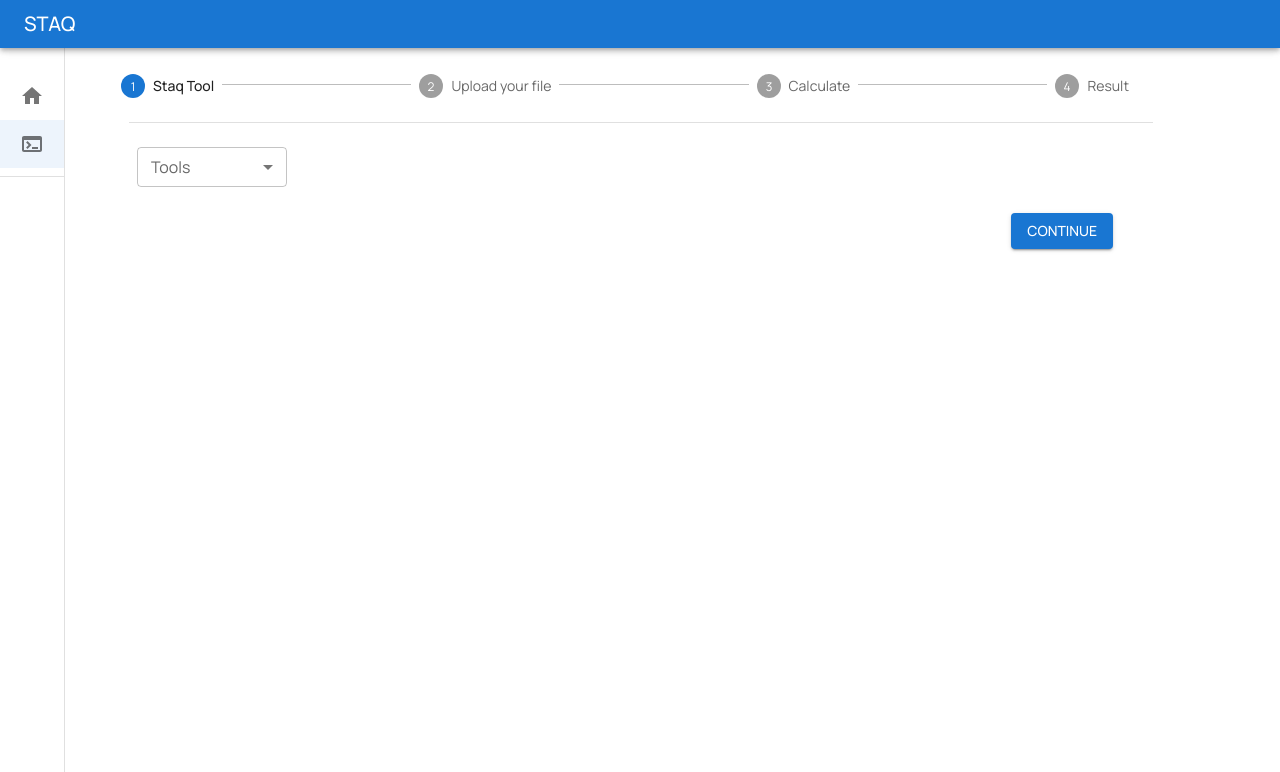
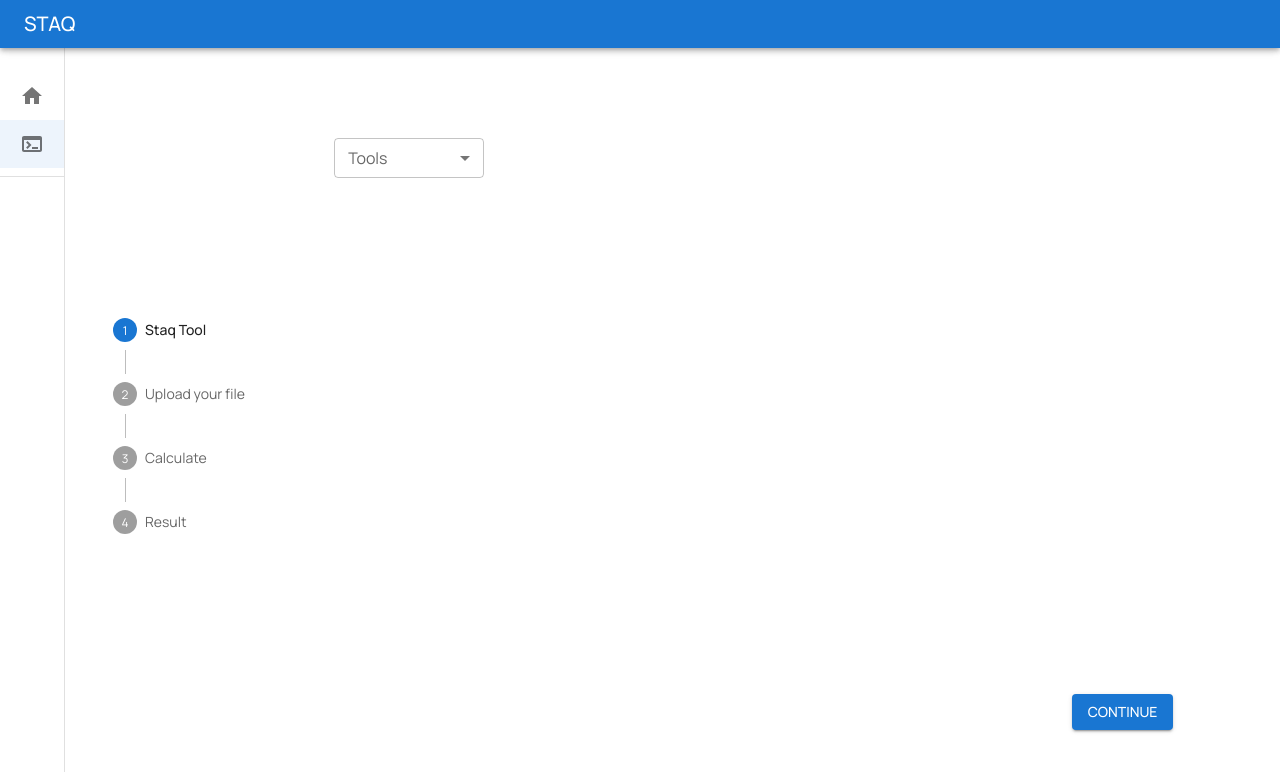
Before and after one commit to softwareQinc/staq_gui, a React (Create React App) app: page /staqtool in a window 1280 px wide. Shown: the top 772 px of the page. Built offline with nearby package versions, Linux system fonts and the light colour scheme.

Commit message:
styled stepper, alert message

```diff
--- a/src/App.css
+++ b/src/App.css
@@ -33,7 +33,7 @@
   /*border-radius: 5%;*/
   /*padding: 20px;*/
   height: 80vh;
-  overflow: auto;
+  /*overflow: auto;*/
 }
 
 .drawerPaper {
--- a/src/components/Drawer.js
+++ b/src/components/Drawer.js
@@ -75,7 +75,7 @@ function DrawerComponent(props) {
             <List>
                 {routes.map((route, index) => (
                     //<Link to={route.path} key={index}>
-                    <ListItem selected={route.path == pathname} disablePadding={true} key={index} button={true} sx={{ display: 'block' }}
+                    <ListItem selected={route.path === pathname} disablePadding={true} key={index} button={true} sx={{ display: 'block' }}
                         component={Link} onClick={route.onClick}>
                         <ListItemButton
                             sx={{
--- a/src/components/ToolBox.js
+++ b/src/components/ToolBox.js
@@ -13,7 +13,7 @@ function ToolBox({ tools, onChangingList, ...props }) {
         onChangingList([...selectedTools, tool_config[e.target.value]]);
     }
     return (
-        <Box ph={2}>
+        <Box>
             <Box>
                 <FormControl sx={{ m: 1, minWidth: 150 }} size='small'>
                     <InputLabel id="demo-simple-select-label">Tools</InputLabel>
@@ -36,7 +36,7 @@ function ToolBox({ tools, onChangingList, ...props }) {
                     </Select>
                 </FormControl>
             </Box>
-            <ListItem disablePadding direction="row" spacing={1} style={{ flexWrap: 'wrap', marginTop: 10, paddingHorizontal: 0 }}>
+            <ListItem disablePadding direction="row" spacing={1} style={{ flexWrap: 'wrap', marginTop: 10, paddingHorizontal: 0, height: '60vh', overflowY: 'auto' }}>
                 {
                     selectedTools.map((item, idx) => {
                         return (
--- a/src/pages/StaqTool.js
+++ b/src/pages/StaqTool.js
@@ -10,6 +10,7 @@ import ToolBox from '../components/ToolBox';
 
 const steps = ['Staq Tool', "Upload your file", "Calculate", "Result"]
 const CONTAINER_WIDTH = '80vw'
+const CONTAINER_HEIGHT = '80vh'
 
 function StaqTool() {
     const [isUploaded, setIsUploaded] = useState(false);
@@ -49,7 +50,7 @@ function StaqTool() {
             return;
         }
 
-        if (activeStep == 2) {
+        if (activeStep === 2) {
             uploadData();
         } else {
             setAlertData(null)
@@ -138,19 +139,27 @@ function StaqTool() {
     return (
         <>
             <Toolbar />
-            <Grid container spacing={2}
-                justifyContent="center" style={{}}>
-                <Grid item xs={12}>
-                    <Box mt={1} style={{ width: CONTAINER_WIDTH, justifyContent: 'center' }}>
+            <Box style={{}}>
+                <Box mt={1} style={{}}>
+
+                </Box>
+            </Box>
+            <Grid container spacing={2} style={{ marginTop: '10px' }}>
+                <Grid item sm={12} style={{ padding: 0 }}>
+                    <Box style={{ width: '40vw', height: '48px' }}>
                         {
                             alertData &&
                             <Alert variant="filled" severity={alertData.severity} >
                                 {alertData.msg}
                             </Alert>
+
                         }
                     </Box>
-                    <Box mt={3} pb={3} style={{ width: CONTAINER_WIDTH }}>
+                </Grid>
+                <Grid item sm={2} style={{ display: 'flex', alignItems: 'center' }}>
+                    <Box mt={1} pr={1} pb={3}>
                         <Stepper activeStep={activeStep}
+                            orientation="vertical"
                         >
                             {steps.map((label, index) => (
                                 <Step key={label} completed={completed[index]}>
@@ -160,23 +169,30 @@ function StaqTool() {
                                 </Step>
                             ))}
                         </Stepper>
+                        <Divider orientation='vertical' />
                     </Box>
-                    <Divider variant="middle" style={{ width: CONTAINER_WIDTH }} />
-                    <Box mt={2} pr={2} pl={2} style={{ width: CONTAINER_WIDTH, height: '80vh' }}>
-                        {activeStep == 0 && (
+                </Grid>
+                <Grid item sm={9} style={{
+                    height: CONTAINER_HEIGHT,
+                    display: 'flex',
+                    flexDirection: 'column',
+                    justifyContent: 'space-between'
+                }}>
+                    <Box mt={1} pr={2} pl={2} >
+                        {activeStep === 0 && (
                             <ToolBox tools={tools} onChangingList={handleChangeTools} />
                         )
                         }
-                        {activeStep == 1 &&
+                        {activeStep === 1 &&
                             <FileUpload uploaded={isUploaded} upFile={file} onFileUploaded={onFileUploaded} />
                         }
-                        {activeStep == 2 &&
+                        {activeStep === 2 &&
                             <>
 
                             </>
                         }
-                        {result && activeStep == 3 &&
-                            (<Box className="card-container">
+                        {result && activeStep === 3 &&
+                            (<>
                                 <Box mb={2}>
                                     <Typography variant='h6'>Output</Typography>
                                     <Button variant="outlined" color="success" component="span" onClick={downloadResultAsQASM}>
@@ -184,9 +200,10 @@ function StaqTool() {
                                     </Button>
                                 </Box>
                                 <Typography variant='body2' style={{ whiteSpace: "pre" }}>{result}</Typography>
-                            </Box>)
+                            </>)
                         }
-                        <Box sx={{ mb: 2, textAlign: 'right' }}>
+                    </Box>
+                    <Box sx={{ mt: 1, mb: 2, textAlign: 'right' }}>
                         {activeStep !== 0 && (
                             <Button
                                 onClick={handleBack}
@@ -202,13 +219,14 @@ function StaqTool() {
                                     onClick={handleNext}
                                     sx={{ mt: 1, mr: 1 }}
                                 >
-                                        {activeStep == 2 ? 'Calculate' : 'Continue'}
+                                    {activeStep === 2 ? 'Calculate' : 'Continue'}
                                 </Button>
                             )
                         }
                     </Box>
-                    </Box>
                 </Grid>
+                <Grid item sm={1}></Grid>
+
                 {/*<Grid item xs={12}>
                         <Box style={{ marginBottom: 10, height: 60 }}></Box>
                         {
```
Lines whose indentation alone changed are shown as unchanged.
